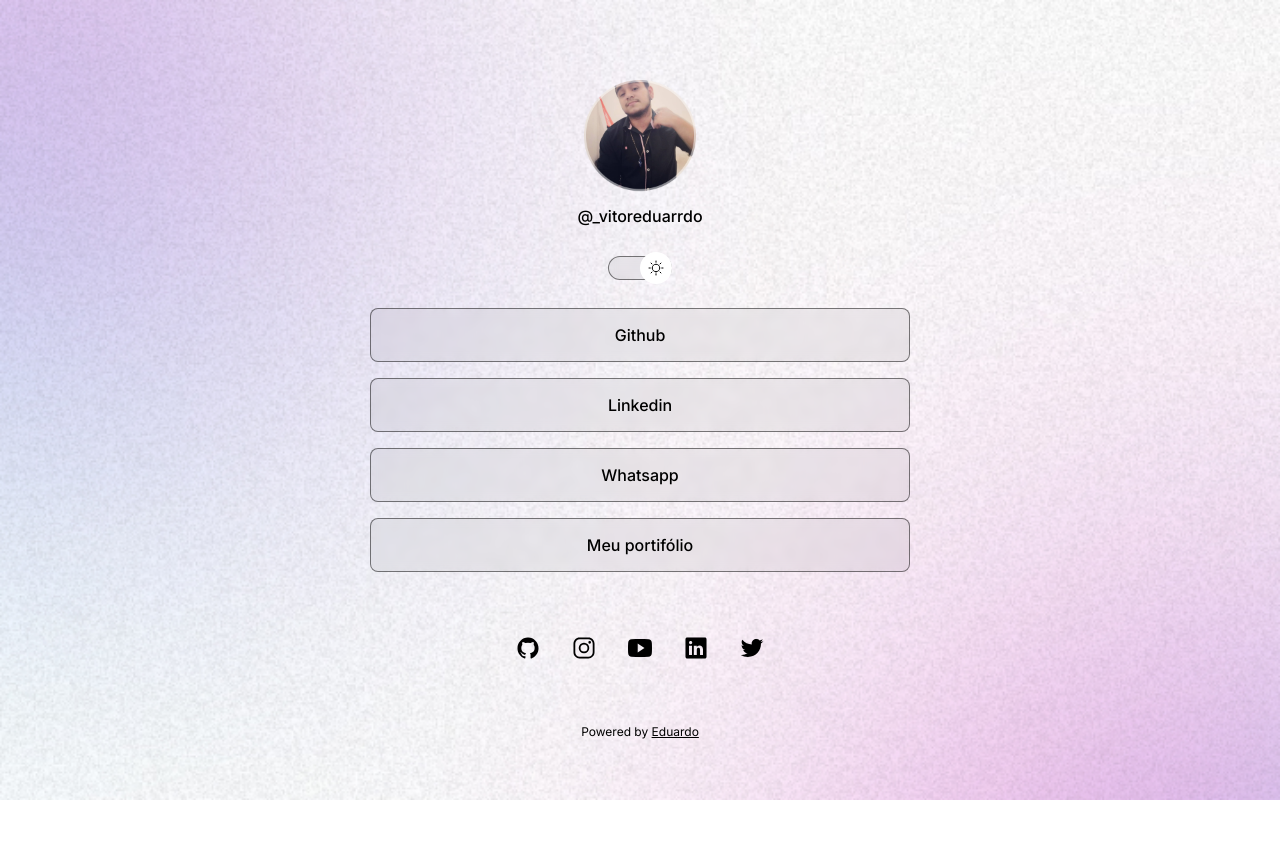
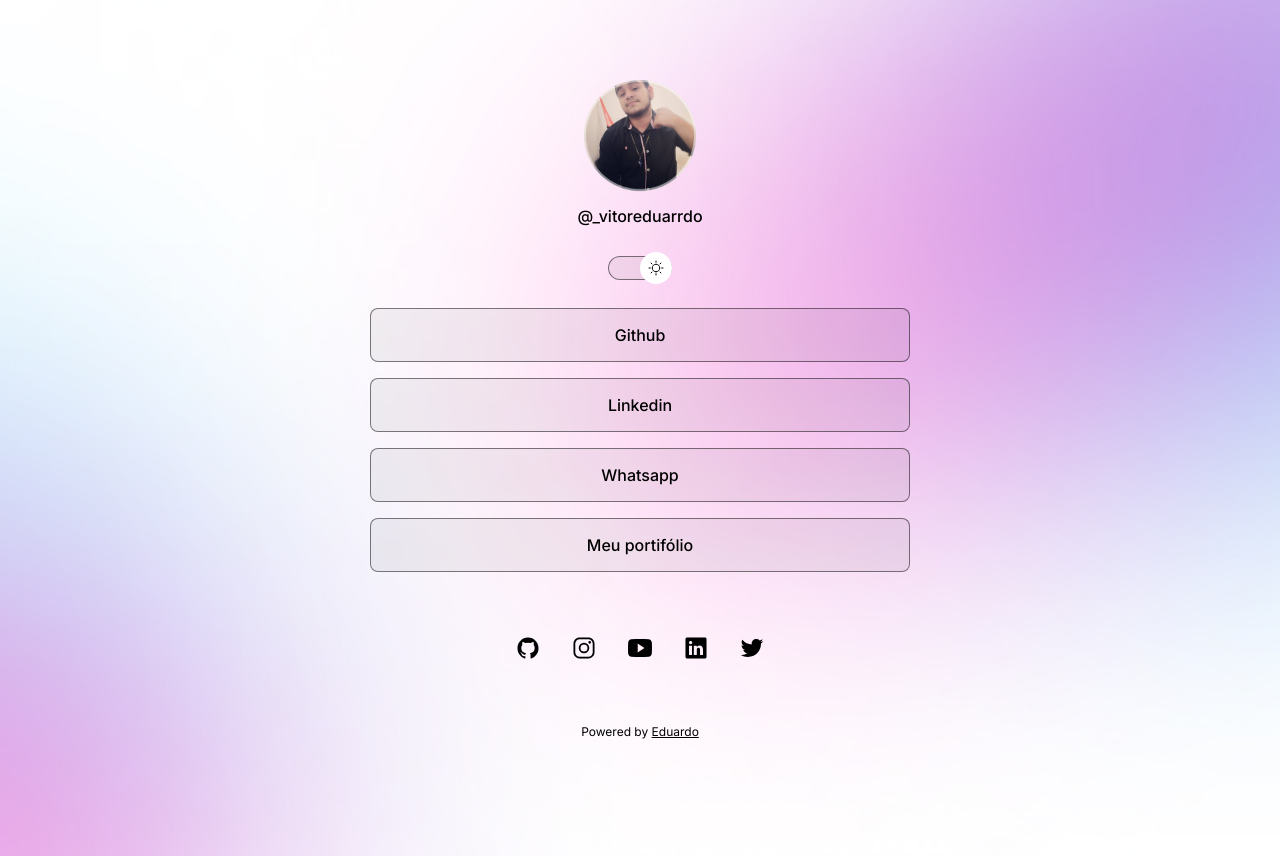
Before and after one commit to vitorcamara2/AllLinks, a plain HTML site: page index.html in a window 1280 px wide. Both pictures are taken after a click on the element 640 px from the left and 268 px from the top of the page. Before the commit the page ends 800 px from the top, so only its background shows below. Drawn offline with nearby package versions, Linux system fonts and the light colour scheme.

Commit message:
change bg based on midia queries

```diff
--- a/style.css
+++ b/style.css
@@ -26,6 +26,7 @@
 
 body {
   background: var(--bg-url) no-repeat top center/cover;
+  height: 100vh;
 }
 
 body * {
@@ -151,3 +152,15 @@ footer {
   text-align: center;
   font-size: 12px;
 }
+
+/* media queries */
+
+@media (min-width: 700px) {
+  :root {
+    --bg-url: url(./assets/assets/bg-desktop.jpg);
+  }
+    .light {
+      --bg-url: url(./assets/assets/bg-desktop-light.jpg)
+    }
+
+  }
```
